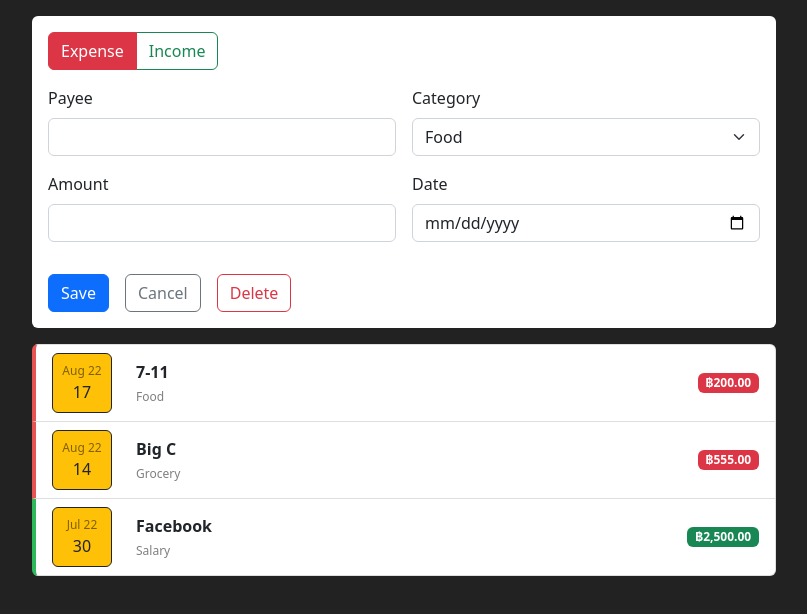
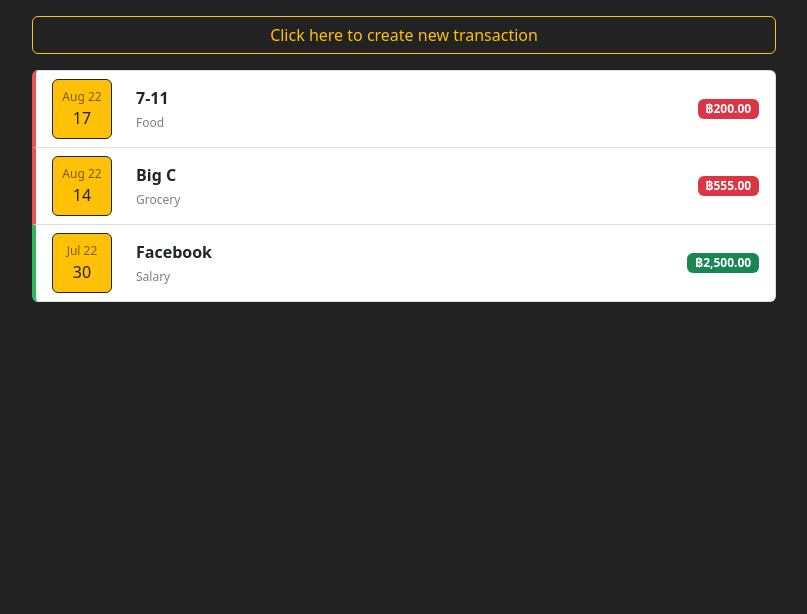
Before and after one commit to earth824/cc12-react-expense-tracker, a React (Create React App) app: page / in a window 1280 px wide. Shown: the top 614 px of the page, without its empty margins (236-1043 px from the left). Built offline with nearby package versions, Linux system fonts and the light colour scheme.

Commit message:
binding state to input

```diff
--- a/src/App.js
+++ b/src/App.js
@@ -30,17 +30,30 @@
   }
 ];
 
+const expenses = ['Food', 'Grocery', 'Health', 'Transport', 'Utilities'];
+const incomes = ['Investment', 'Lotto', 'Salary', 'Wage'];
+
 function App() {
   const [transactions, setTransactions] = useState(initialTransactions);
   const [payee, setPayee] = useState('');
-  const [category, setCategory] = useState('');
+  const [category, setCategory] = useState('Food');
   const [amount, setAmount] = useState('');
   const [date, setDate] = useState('');
-  const [type, setType] = useState('');
+  const [type, setType] = useState('Expense');
+  const [isShowCreateForm, setIsShowCreateForm] = useState(false);
 
   return (
     <div className="container" style={{ maxWidth: 768 }}>
-      {/* ********** Begin Create Form ********** */}
+      {!isShowCreateForm ? (
+        <div className="my-3">
+          <button
+            className="btn btn-outline-warning w-100"
+            onClick={() => setIsShowCreateForm(true)}
+          >
+            Click here to create new transaction
+          </button>
+        </div>
+      ) : (
         <div className="bg-white p-3 rounded-2 my-3">
           <form className="row g-3">
             {/* ********** Begin Radio Button: Expense or Income ********** */}
@@ -51,7 +64,12 @@
                   className="btn-check"
                   id="cbx-expense"
                   name="type"
-                defaultChecked
+                  value="Expense"
+                  checked={type === 'Expense'}
+                  onChange={event => {
+                    setType(event.target.value);
+                    setCategory(expenses[0]);
+                  }}
                 />
                 <label className="btn btn-outline-danger" htmlFor="cbx-expense">
                   Expense
@@ -61,6 +79,12 @@
                   className="btn-check"
                   id="cbx-income"
                   name="type"
+                  value="Income"
+                  checked={type === 'Income'}
+                  onChange={event => {
+                    setType(event.target.value);
+                    setCategory(incomes[1]);
+                  }}
                 />
                 <label className="btn btn-outline-success" htmlFor="cbx-income">
                   Income
@@ -72,18 +96,34 @@
             {/* ********** Begin Input: Payee ********** */}
             <div className="col-sm-6">
               <label className="form-label">Payee</label>
-            <input type="text" className="form-control" />
+              <input
+                type="text"
+                className="form-control"
+                value={payee}
+                onChange={event => setPayee(event.target.value)}
+              />
             </div>
             {/* ********** End Input: Payee ********** */}
 
             {/* ********** Begin Select: Category ********** */}
             <div className="col-sm-6">
               <label className="form-label">Category</label>
-            <select className="form-select">
-              <option>Food</option>
-              <option>Investment</option>
-              <option>Salary</option>
-              <option>Transport</option>
+              <select
+                className="form-select"
+                value={category}
+                onChange={event => setCategory(event.target.value)}
+              >
+                {type === 'Expense'
+                  ? expenses.map((item, index) => (
+                      <option key={index} value={item}>
+                        {item}
+                      </option>
+                    ))
+                  : incomes.map((item, index) => (
+                      <option key={index} value={item}>
+                        {item}
+                      </option>
+                    ))}
               </select>
             </div>
             {/* ********** End Select: Category ********** */}
@@ -91,14 +131,24 @@
             {/* ********** Begin Input: Amount ********** */}
             <div className="col-sm-6">
               <label className="form-label">Amount</label>
-            <input type="text" className="form-control" />
+              <input
+                type="text"
+                className="form-control"
+                value={amount}
+                onChange={event => setAmount(event.target.value)}
+              />
             </div>
             {/* ********** End Input: Amount ********** */}
 
             {/* ********** Begin Input: Date ********** */}
             <div className="col-sm-6">
               <label className="form-label">Date</label>
-            <input type="date" className="form-control" />
+              <input
+                type="date"
+                className="form-control"
+                value={date}
+                onChange={event => setDate(event.target.value)}
+              />
             </div>
             {/* ********** End Input: Date ********** */}
 
@@ -106,13 +156,19 @@
             <div className="col-12">
               <div className="mt-3 d-flex gap-3">
                 <button className="btn btn-primary">Save</button>
-              <button className="btn btn-outline-secondary">Cancel</button>
-              <button className="btn btn-outline-danger">Delete</button>
+                <button
+                  type="button"
+                  className="btn btn-outline-secondary"
+                  onClick={() => setIsShowCreateForm(false)}
+                >
+                  Cancel
+                </button>
               </div>
             </div>
             {/* ********** End Form Button ********** */}
           </form>
         </div>
+      )}
       {/* ********** End Create Form ********** */}
 
       {/* ********** Begin Transaction List ********** */}
```
Lines whose indentation alone changed are shown as unchanged.
